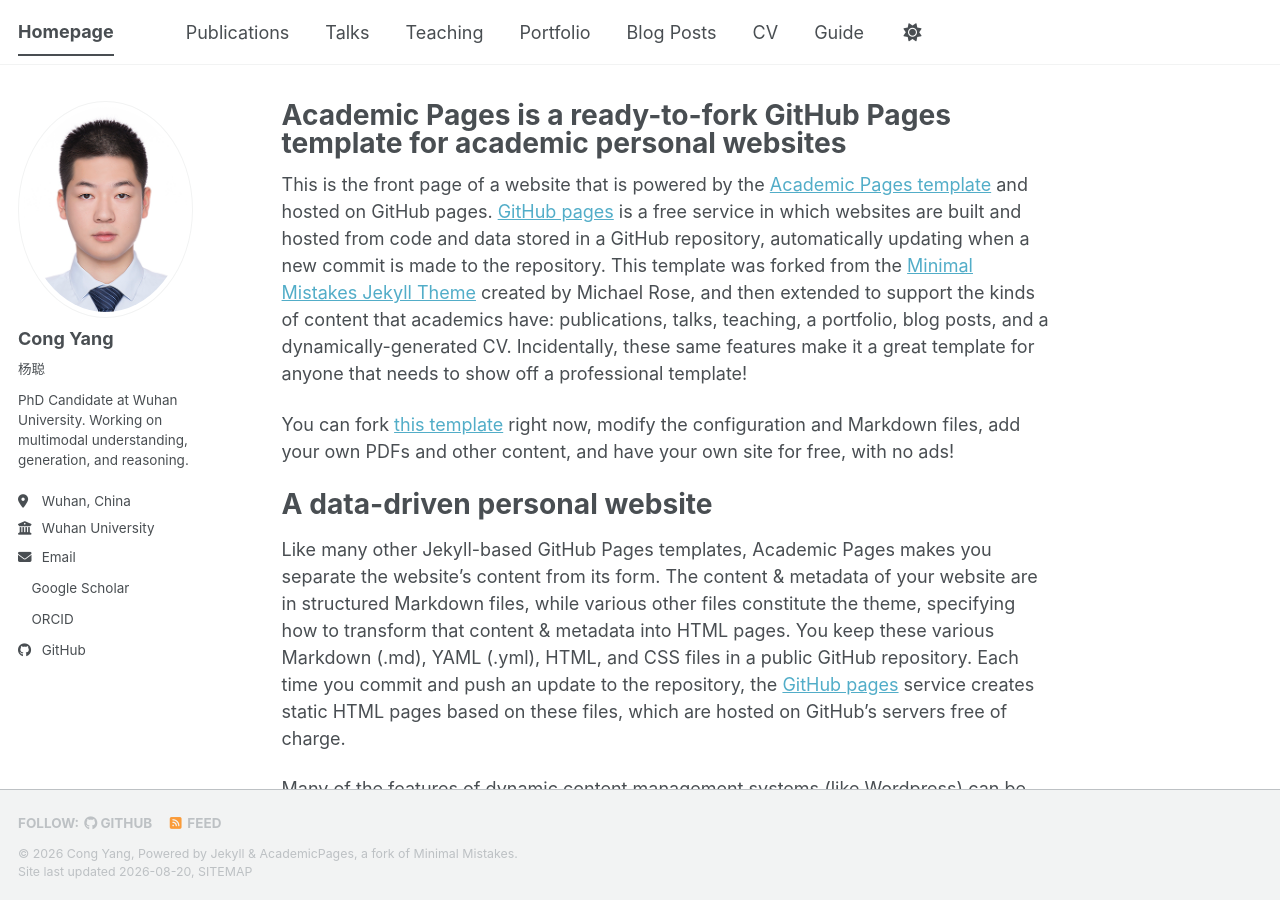
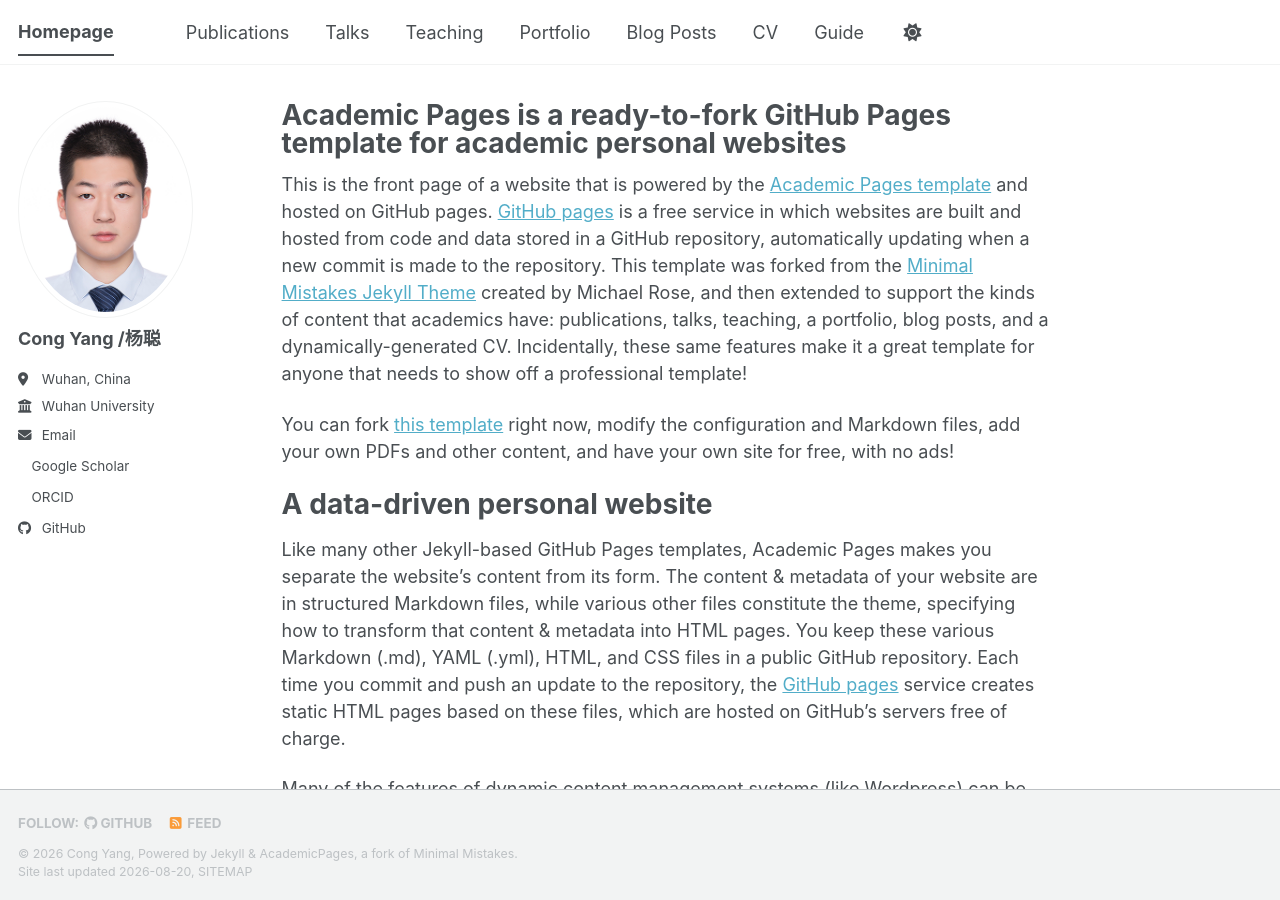
Before and after one commit to yangcong356/yangcong356.github.io, a Jekyll site: the page built from _pages/about.md, in a window 1280 px wide and 900 px high. Built offline with Jekyll 4.4.1, drawn with Linux system fonts in a browser that asks for light colours; a style sheet for code colours, icons or effects is not loaded.

Commit message:
Update _config.yml

```diff
--- a/_config.yml
+++ b/_config.yml
@@ -24,9 +24,9 @@ repository               : "yangcong356/yangcong356.github.io"
 author:
   # Biographic information
   avatar           : "profile.png"
-  name             : "Cong Yang"
-  pronouns         : "杨聪"
-  bio              : "PhD Candidate at Wuhan University. Working on multimodal understanding, generation, and reasoning."
+  name             : "Cong Yang /杨聪"
+  pronouns         : ""
+  bio              : ""
   location         : "Wuhan, China"
   employer         : "Wuhan University"
   uri              : # URL
```
